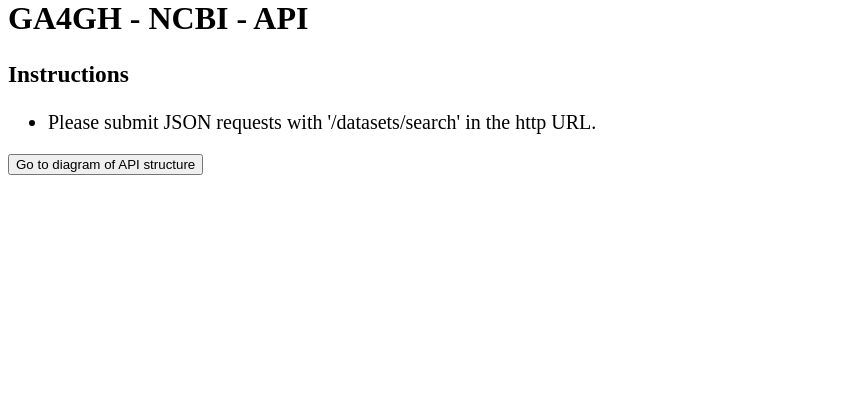
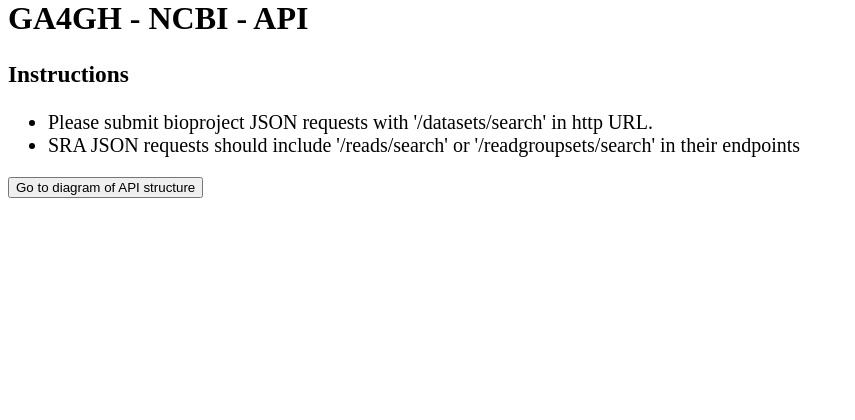
Before and after one commit to NCBI-Hackathons/ga4gh-ncbi-api, a Flask app: page / in a window 1280 px wide. Shown: the part 329-749 px from the top of the page, without its empty margins (0-855 px from the left). Run offline with Flask 2, Linux system fonts and the light colour scheme.

Commit message:
Add a bullet about SRA/read requests

```diff
--- a/templates/index.html
+++ b/templates/index.html
@@ -7,7 +7,7 @@
   </head>
   <body>
    <div class = "logo">
-    <img src = "ga4gh-ncbi-api/docs/images/logo.png" alt = "Logo" align="middle">
+    <img src = "ga4gh-ncbi-api/docs/images/logo.png" alt = "Logo" align= "middle">
     </div>
     <div class = "Title">
       <h1>
@@ -18,7 +18,12 @@
     <div class = "Instructions", style = font-size:20px; font-weight:bold;>
       <h3>Instructions</h3>
       <ul>
-        <li>Please submit JSON requests with '/datasets/search' in the http URL.</li>
+        <li>Please submit bioproject JSON requests with '/datasets/search' in http URL.
+        </li>
+        <li>SRA JSON requests should include '/reads/search' or '/readgroupsets/search' in
+        their endpoints
+        </li>
+
       </ul>
     </div>
 
```
